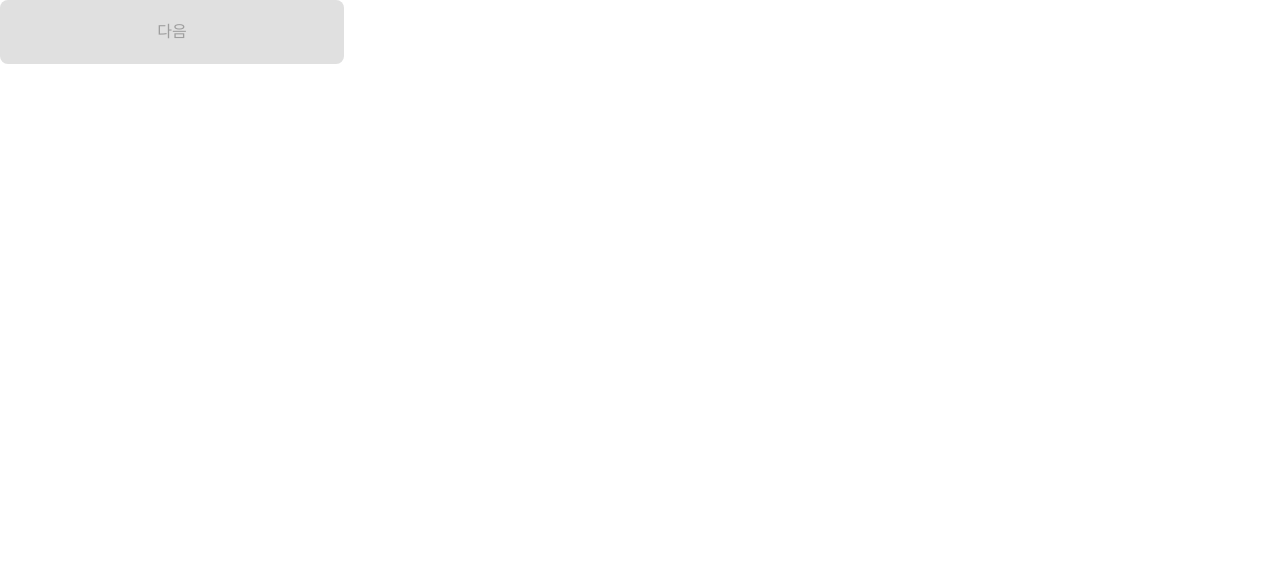
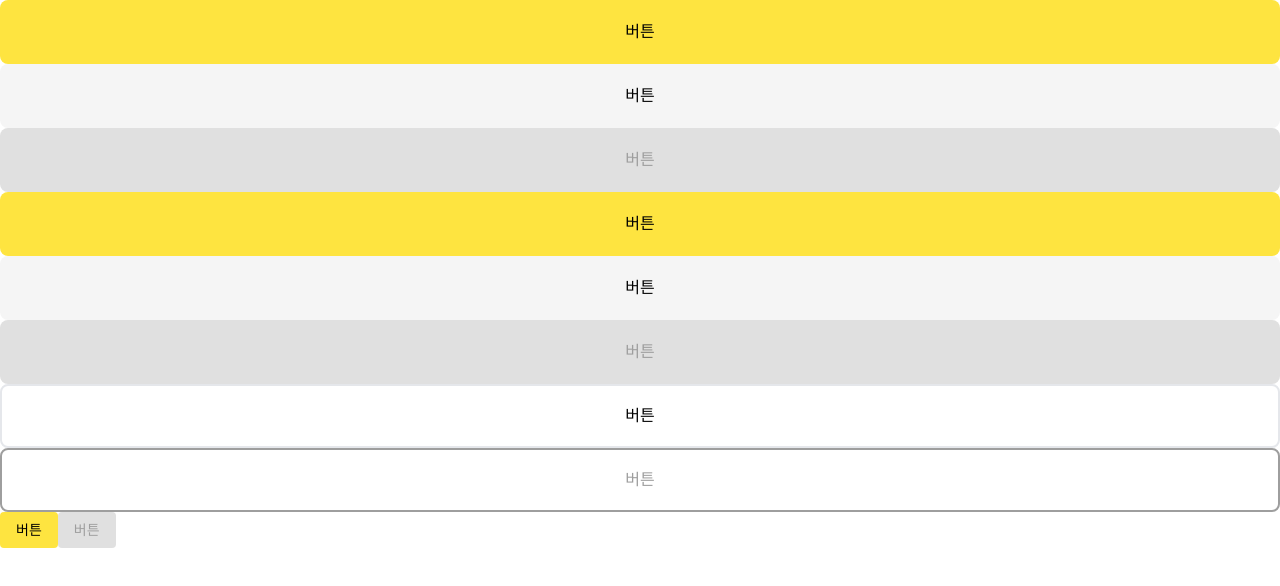
Before and after one commit to FRONTENDSCHOOL8/bookjeok-bookjeok, a React (Vite) app: page /atoms in a window 1280 px wide. Shown: the top 586 px of the page. Built offline with nearby package versions, Linux system fonts and the light colour scheme; a web font is replaced by a local one.

Commit message:
[feat] 버튼 컴포넌트 추가

```diff
--- a/src/components/Atoms/Buttons/MainButton/MainButton.jsx
+++ b/src/components/Atoms/Buttons/MainButton/MainButton.jsx
@@ -1,21 +1,30 @@
 import { string, bool } from 'prop-types';
 
-function MainButton({ type, disabled, children }) {
+function MainButton({ className, type, disabled, children }) {
   const buttonStyle = {
-    className:
-      'w-[344px] h-[64px] rounded-5xl bg-bjyellow-400 text-base font-medium disabled:bg-bjgray-300 disabled:text-bjgray-500',
+    large_primary:
+      'bg-bjyellow-400 hover:bg-bjyellow-500 active:bg-bjyellow-500 focus:bg-bjyellow-500 focus:outline-none',
+    large_secondary:
+      'bg-bjgray-100 hover:bg-bjgray-200 active:bg-bjgray-200 focus:bg-bjgray-200 focus:outline-none',
   };
 
   return (
-    <button className={buttonStyle.className} type={type} disabled={disabled}>
-      {children}
-    </button>
+    <>
+      <button
+        className={`${buttonStyle[className]} w-full h-[64px] rounded-5xl text-b-1-medium text-bjblack disabled:bg-bjgray-300 disabled:text-bjgray-500`}
+        type={type}
+        disabled={disabled}
+      >
+        {children}
+      </button>
+    </>
   );
 }
 
 export default MainButton;
 
 MainButton.propTypes = {
+  className: string,
   type: string,
   disabled: bool,
   children: string,
--- a/src/components/Atoms/Buttons/ModalButton/ModalButton.jsx
+++ b/src/components/Atoms/Buttons/ModalButton/ModalButton.jsx
@@ -1,5 +1,31 @@
-function ModalButton() {
-  return <div>ModalButton</div>;
+import { string, bool } from 'prop-types';
+
+function ModalButton({ className, type, disabled, children }) {
+  const buttonStyle = {
+    large_primary:
+      'bg-bjyellow-400 hover:bg-bjyellow-500 active:bg-bjyellow-500 focus:bg-bjyellow-500 focus:outline-none',
+    large_secondary:
+      'bg-bjgray-100 hover:bg-bjgray-200 active:bg-bjgray-200 focus:bg-bjgray-200 focus:outline-none',
+  };
+
+  return (
+    <>
+      <button
+        className={`${buttonStyle[className]} w-full h-[64px] rounded-5xl text-b-1-medium text-bjblack disabled:bg-bjgray-300 disabled:text-bjgray-500`}
+        type={type}
+        disabled={disabled}
+      >
+        {children}
+      </button>
+    </>
+  );
 }
 
 export default ModalButton;
+
+ModalButton.propTypes = {
+  className: string,
+  type: string,
+  disabled: bool,
+  children: string,
+};
--- a/src/components/Atoms/Buttons/OutlineButton/OutlineButton.jsx
+++ b/src/components/Atoms/Buttons/OutlineButton/OutlineButton.jsx
@@ -1,5 +1,22 @@
-function OutlineButton() {
-  return <div>OutlineButton</div>;
+import { string, bool } from 'prop-types';
+
+function OutlineButton({ type, disabled, children }) {
+  const buttonStyle = {
+    className:
+      'w-full h-[64px] rounded-5xl text-b-1-medium text-bjblack border-2 border-bjblack hover:border-opacity-70 active:border-opacity-70 focus:border-opacity-70 focus:outline-none disabled:text-bjgray-500 disabled:border-bjgray-500',
+  };
+
+  return (
+    <button className={buttonStyle.className} type={type} disabled={disabled}>
+      {children}
+    </button>
+  );
 }
 
 export default OutlineButton;
+
+OutlineButton.propTypes = {
+  type: string,
+  disabled: bool,
+  children: string,
+};
--- a/src/components/Atoms/Buttons/SmallButton/SmallButton.jsx
+++ b/src/components/Atoms/Buttons/SmallButton/SmallButton.jsx
@@ -1,5 +1,22 @@
-function SmallButton() {
-  return <div>SmallButton</div>;
+import { string, bool } from 'prop-types';
+
+function SmallButton({ type, disabled, children }) {
+  const buttonStyle = {
+    className:
+      'h-[36px] rounded-xl px-4 text-b-2-medium text-bjblack bg-bjyellow-400 hover:bg-bjyellow-500 active:bg-bjyellow-500 focus:bg-bjyellow-500 focus:outline-none disabled:bg-bjgray-300 disabled:text-bjgray-500',
+  };
+
+  return (
+    <button className={buttonStyle.className} type={type} disabled={disabled}>
+      {children}
+    </button>
+  );
 }
 
 export default SmallButton;
+
+SmallButton.propTypes = {
+  type: string,
+  disabled: bool,
+  children: string,
+};
--- a/src/routes/index.jsx
+++ b/src/routes/index.jsx
@@ -1,4 +1,9 @@
-import { MainButton } from '@/components/Atoms';
+import {
+  MainButton,
+  ModalButton,
+  OutlineButton,
+  SmallButton,
+} from '@/components/Atoms';
 import { SignUp } from '@/pages/index';
 import { Link } from 'react-router-dom';
 import { createBrowserRouter } from 'react-router-dom';
@@ -11,9 +16,34 @@ const routes = [
   {
     path: '/atoms',
     element: (
-      <MainButton disabled type="button">
-        다음
-      </MainButton>
+      <>
+        <MainButton type="button" className="large_primary">
+          버튼
+        </MainButton>
+        <MainButton type="button" className="large_secondary">
+          버튼
+        </MainButton>
+        <MainButton disabled type="button">
+          버튼
+        </MainButton>
+        <ModalButton type="button" className="large_primary">
+          버튼
+        </ModalButton>
+        <ModalButton type="button" className="large_secondary">
+          버튼
+        </ModalButton>
+        <ModalButton disabled type="button">
+          버튼
+        </ModalButton>
+        <OutlineButton type="button">버튼</OutlineButton>
+        <OutlineButton disabled type="button">
+          버튼
+        </OutlineButton>
+        <SmallButton type="button">버튼</SmallButton>
+        <SmallButton disabled type="button">
+          버튼
+        </SmallButton>
+      </>
     ),
   },
   {
```
